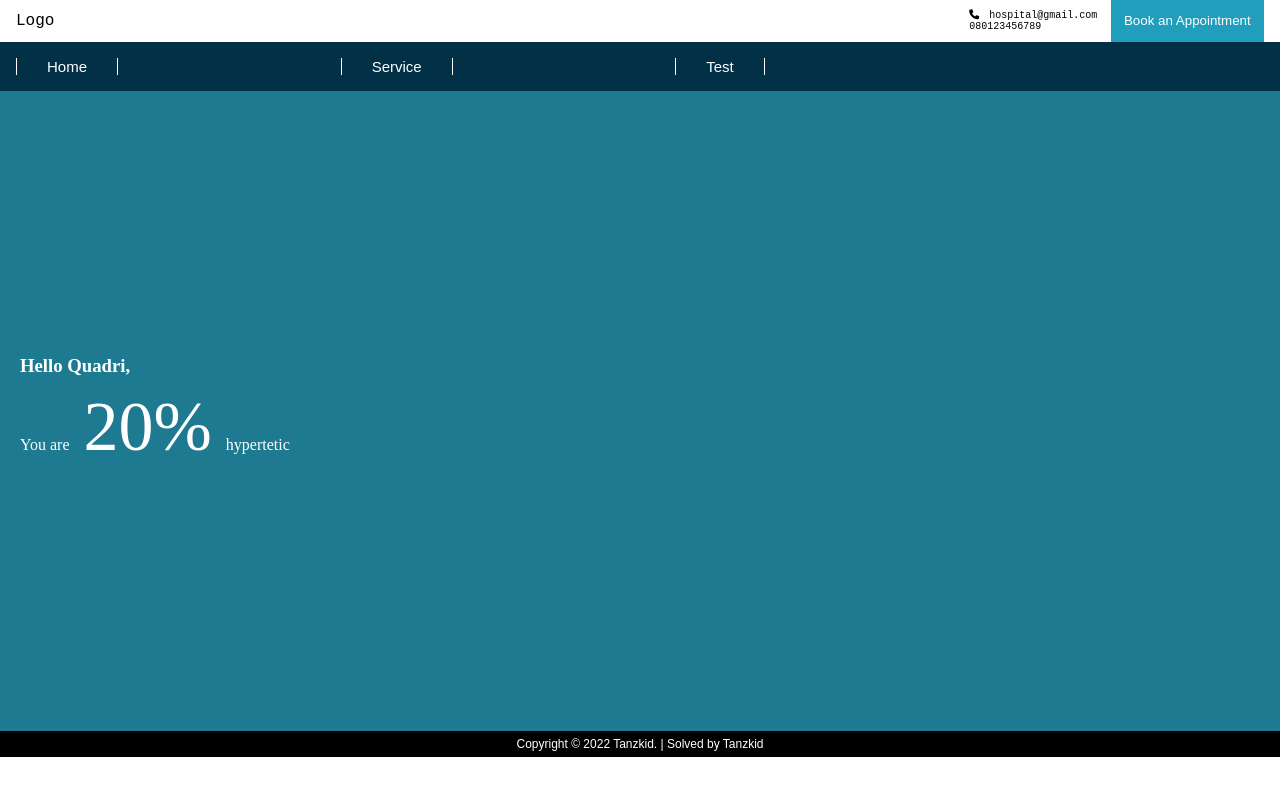
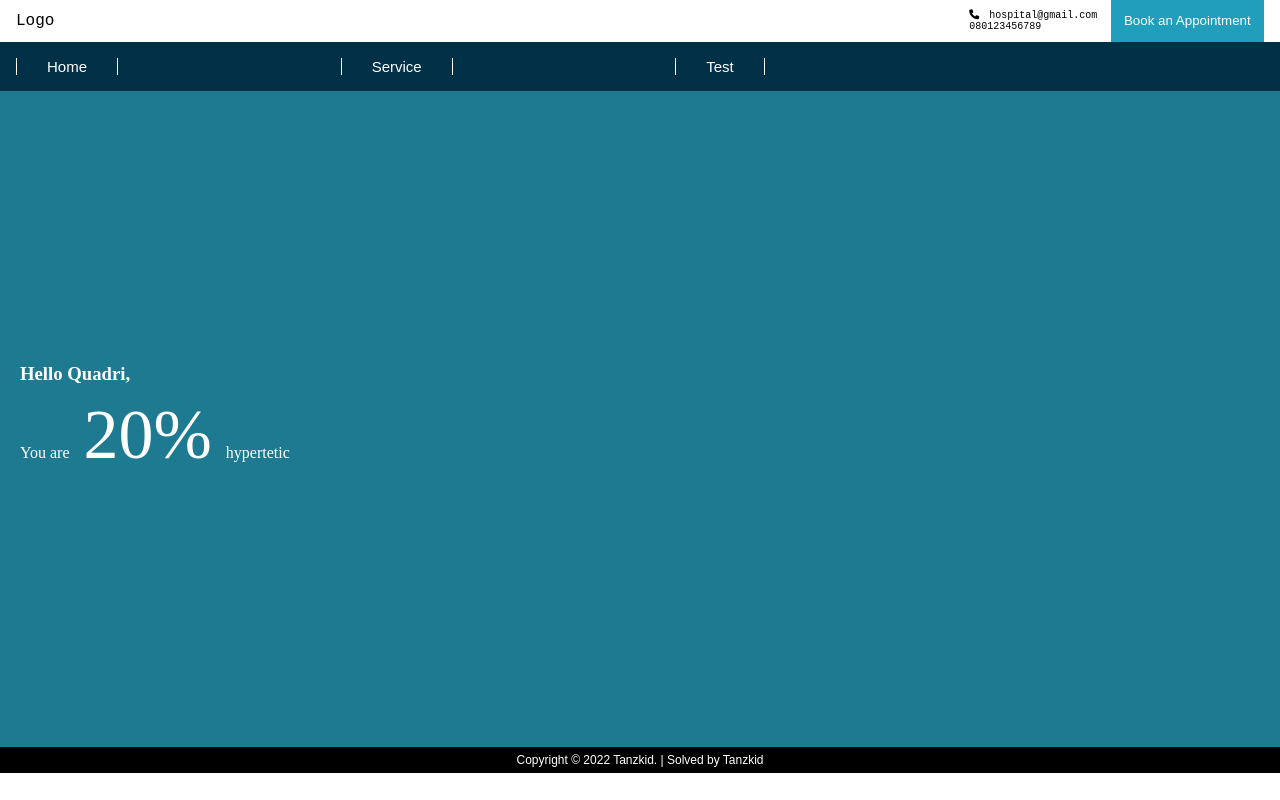
Before and after one commit to Mopharr/hyper, a plain HTML site: page result.html in a window 1280 px wide. Drawn offline with Linux system fonts and the light colour scheme.

```diff
--- a/style/result.css
+++ b/style/result.css
@@ -153,8 +153,7 @@
   color: #000;
 }
 .content {
-  width: 100%;
-  height: 80vh;
+  height: 82vh;
   background-color: #1e7a91;
   color: #fff;
   display: flex;
```
Also changed, not shown: test.html (+1 -2 lines).
